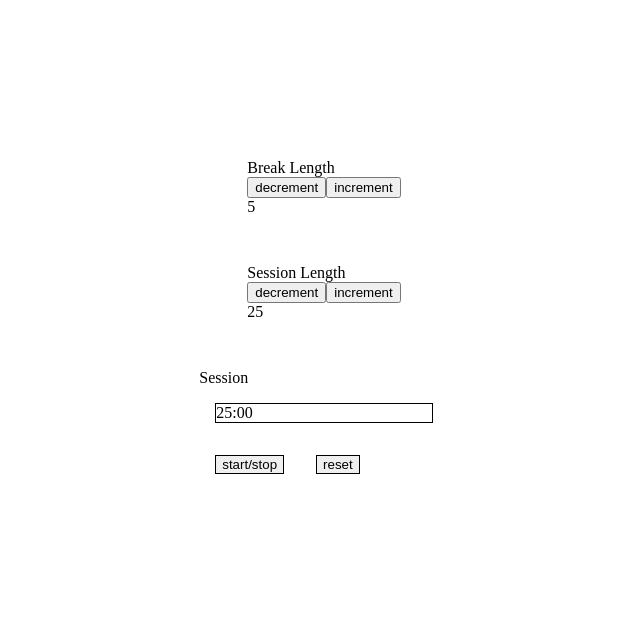
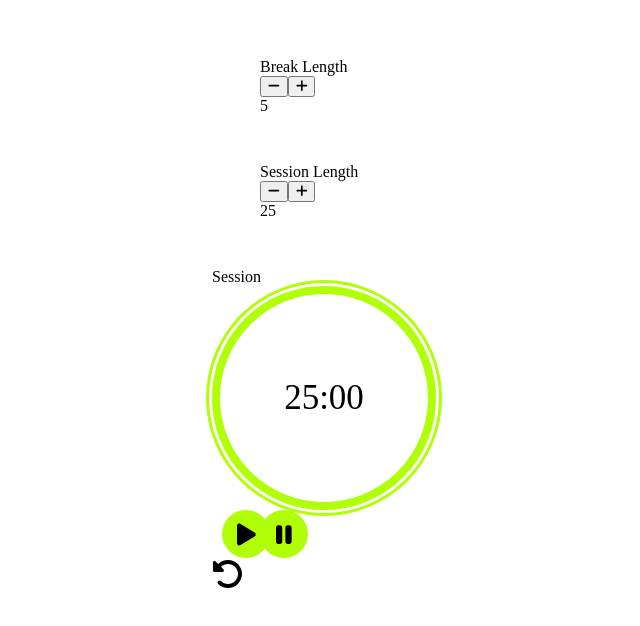
Before and after one commit to Alextm90/pomodoro-timer, a React (Create React App) app: page / in a window 1280 px wide. Shown: the part 108-734 px from the top of the page, without its empty margins (316-956 px from the left). Built offline with nearby package versions, Linux system fonts and the light colour scheme.

Commit message:
worked on design

```diff
--- a/package.json
+++ b/package.json
@@ -3,6 +3,9 @@
   "version": "0.1.0",
   "private": true,
   "dependencies": {
+    "@fortawesome/fontawesome-svg-core": "^6.4.0",
+    "@fortawesome/free-solid-svg-icons": "^6.4.0",
+    "@fortawesome/react-fontawesome": "^0.2.0",
     "@testing-library/jest-dom": "^5.16.5",
     "@testing-library/react": "^13.4.0",
     "@testing-library/user-event": "^13.5.0",
--- a/src/App.css
+++ b/src/App.css
@@ -1,3 +1,7 @@
+:root {
+  --clock-color: #b0fe08;
+}
+
 body {
   display: flex;
   height: 100vh;
@@ -9,11 +13,46 @@ body {
   margin: 3rem;
 }
 
-.controls {
-  border: 1px solid black;
-  margin: 1rem;
-}
-
 .controls:hover {
   cursor: pointer;
 }
+
+#time-left {
+  border: .55rem solid var(--clock-color);
+  border-radius: 50%;
+  width: 13rem;
+  height: 13rem;
+  display: flex;
+  justify-content: center;
+  align-items: center;
+  box-shadow: 0px 0px 0px 3px white, 0px 0px 0px 6px var(--clock-color);
+  font-size: 35px;
+}
+
+ #play {
+  border-radius: 50%;
+  width: 3rem;
+  height: 3rem;
+  font-size: 5px;
+  background-color: var(--clock-color);
+  display: flex;
+  justify-content: center;
+  align-items: center;
+  position: relative;
+  left: 10px;
+}
+
+ #pause {
+   border-radius: 50%;
+   width: 3rem;
+   height: 3rem;
+   font-size: 5px;
+   background-color: var(--clock-color);
+   display: flex;
+   justify-content: center;
+   align-items: center;
+ }
+
+ #start_stop {
+  display: flex;
+ }
--- a/src/App.js
+++ b/src/App.js
@@ -1,5 +1,5 @@
-// App
-
+import { FontAwesomeIcon } from '@fortawesome/react-fontawesome'
+import { faPlus, faMinus, faRotateLeft } from '@fortawesome/free-solid-svg-icons'
 import './App.css';
 import { useState } from 'react';
 import Clock from './Clock'
@@ -12,16 +12,13 @@ function App() {
   const [secondsBreak, setSecondsBreak] = useState("00");
   const [minutesBreak, setMinutesBreak] = useState(5);
 
-
   // State for session
   const [sessionLength, setSessionLength] = useState(25);
   const [seconds, setSeconds] = useState("00");
   const [minutes, setMinutes] = useState(25);
-  const [sessionActive, setSessionActive] = useState(true)
 
   // State for both
   const [isActive, setIsActive] = useState(false);
-
 
 // Break controls
 const decrementBreak = () => {
@@ -100,17 +97,17 @@ if (isActive === false) {
     <div className="App">
       <section id='length'>
         <div id="break-label">Break Length</div>
-        <button id="break-decrement" onClick={decrementBreak}>decrement</button>
-        <button id='break-increment' onClick={incrementBreak}>increment</button>
+        <button id="break-decrement" onClick={decrementBreak}><FontAwesomeIcon icon={faMinus}/></button>
+        <button id='break-increment' onClick={incrementBreak}><FontAwesomeIcon icon={faPlus}/></button>
         <div id='break-length'>{breakLength}</div>
       </section>
       <section id='length'>
         <div id="session-label">Session Length</div>
-        <button id="session-decrement" onClick={decrementSession}>decrement</button>
-        <button id='session-increment' onClick={incrementSession}>increment</button>
+        <button id="session-decrement" onClick={decrementSession}><FontAwesomeIcon icon={faMinus}/></button>
+        <button id='session-increment' onClick={incrementSession}><FontAwesomeIcon icon={faPlus}/></button>
         <div id='session-length'>{sessionLength}</div>
       </section>
-      <Clock sessionLength={sessionLength} setSessionLength={setSessionLength} seconds={seconds} setSeconds={setSeconds} minutes={minutes} setMinutes={setMinutes} isActive={isActive} setIsActive={setIsActive} breakLength={breakLength} setBreakLength={setBreakLength} secondsBreak={secondsBreak} setSecondsBreak={setSecondsBreak} minutesBreak={minutesBreak} setMinutesBreak={setMinutesBreak} breakActive={breakActive} setBreakActive={setBreakActive} sessionActive={sessionActive} setSessionActive={setSessionActive}/>
+      <Clock sessionLength={sessionLength} setSessionLength={setSessionLength} seconds={seconds} setSeconds={setSeconds} minutes={minutes} setMinutes={setMinutes} isActive={isActive} setIsActive={setIsActive} breakLength={breakLength} setBreakLength={setBreakLength} secondsBreak={secondsBreak} setSecondsBreak={setSecondsBreak} minutesBreak={minutesBreak} setMinutesBreak={setMinutesBreak} breakActive={breakActive} setBreakActive={setBreakActive}/>
     </div>
   );
 }
--- a/src/Clock.js
+++ b/src/Clock.js
@@ -1,13 +1,12 @@
-// Clock
-
+import { FontAwesomeIcon } from '@fortawesome/react-fontawesome'
+import { faRotateLeft, faPause, faPlay } from '@fortawesome/free-solid-svg-icons'
 import React from 'react';
-import App from './App';
 import beep from "./beep.mp3";
 import './App.css';
 import {useEffect, useRef} from 'react';
 
+const Clock = ({ breakLength, setBreakLength, sessionLength,setSessionLength, seconds, setSeconds, minutes, setMinutes, isActive, setIsActive, breakActive, setBreakActive, secondsBreak, setSecondsBreak, minutesBreak, setMinutesBreak }) => {
 
-const Clock = ({ breakLength, setBreakLength, sessionLength,setSessionLength, seconds, setSeconds, minutes, setMinutes, isActive, setIsActive, breakActive, setBreakActive, secondsBreak, setSecondsBreak, minutesBreak, setMinutesBreak, sessionActive, setSessionActive }) => {
 const interval = useRef();
 const breakInterval = useRef();
 const timeInterval = useRef();
@@ -117,9 +116,12 @@ const startMinutes = () => {
   return (
     <section id='clock'>
         <div id='timer-label'>{breakActive == false ? "Session" : "Break"}</div>
-        <div className="controls"  id='time-left'>{breakActive ? minutesBreak < 10 ? "0" + `${minutesBreak}`+`:${secondsBreak}` : `${minutesBreak}`+`:${secondsBreak}` : minutes < 10 ? "0" + `${minutes}`+`:${seconds}` : `${minutes}`+`:${seconds}`}</div>
-        <button className="controls"  id='start_stop' onClick={() => setIsActive(!isActive)}>start/stop</button>
-        <button className="controls"  id='reset' onClick={reset}>reset</button>
+        <div id='time-left'>{breakActive ? minutesBreak < 10 ? "0" + `${minutesBreak}`+`:${secondsBreak}` : `${minutesBreak}`+`:${secondsBreak}` : minutes < 10 ? "0" + `${minutes}`+`:${seconds}` : `${minutes}`+`:${seconds}`}</div>
+        <div className="controls"  id='start_stop' onClick={() => setIsActive(!isActive)}>
+          <div id='play'><FontAwesomeIcon size="5x" icon={faPlay}/></div>
+          <div id='pause'><FontAwesomeIcon size="5x" icon={faPause}/></div>
+        </div>
+        <div className="controls" id='reset' onClick={reset}><FontAwesomeIcon size="2x" icon={faRotateLeft}/></div>
         <audio src={beep}  id="beep"></audio>
     </section>
   )
```
Also changed, not shown: 1 other file (tests, documents, lock files or other folders).
